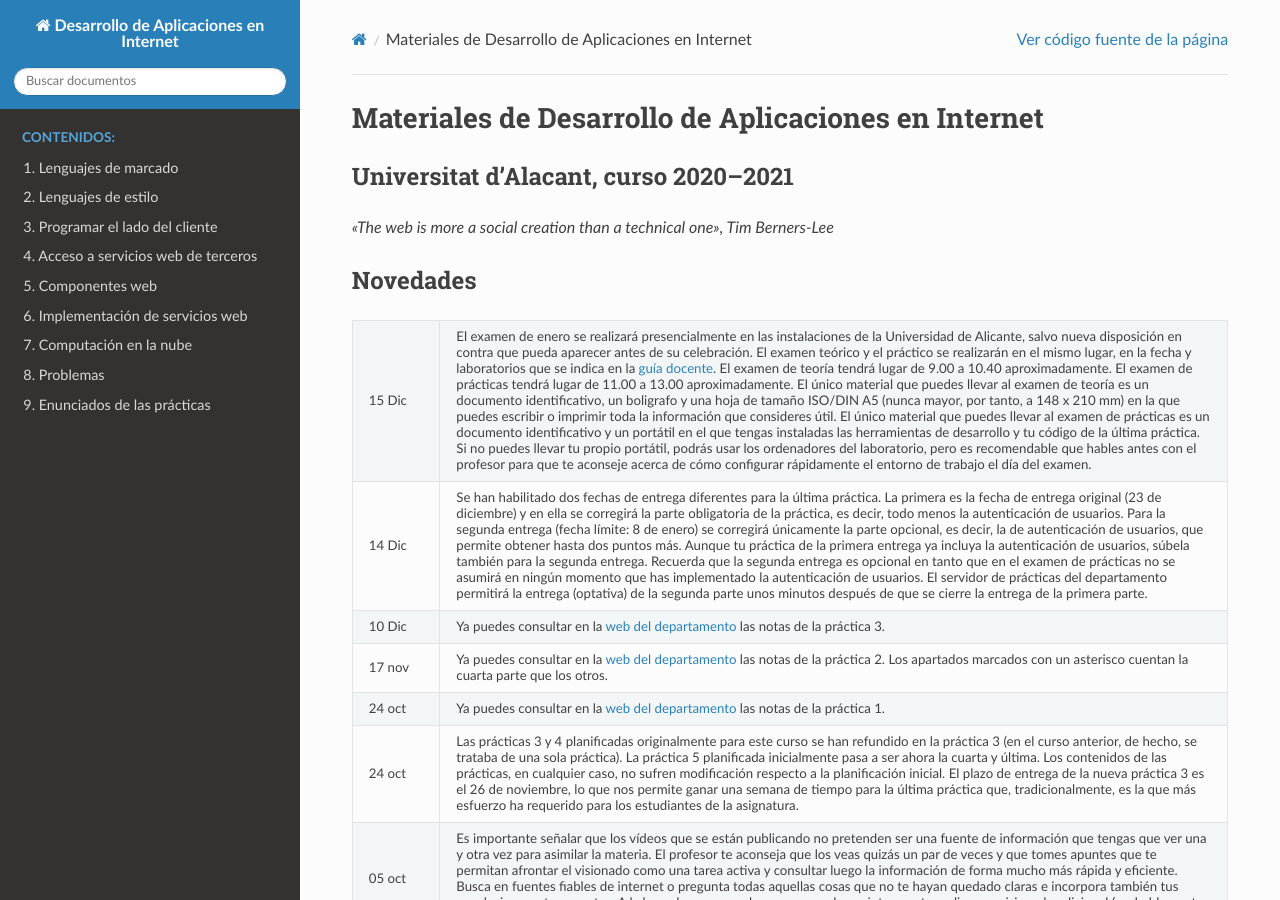
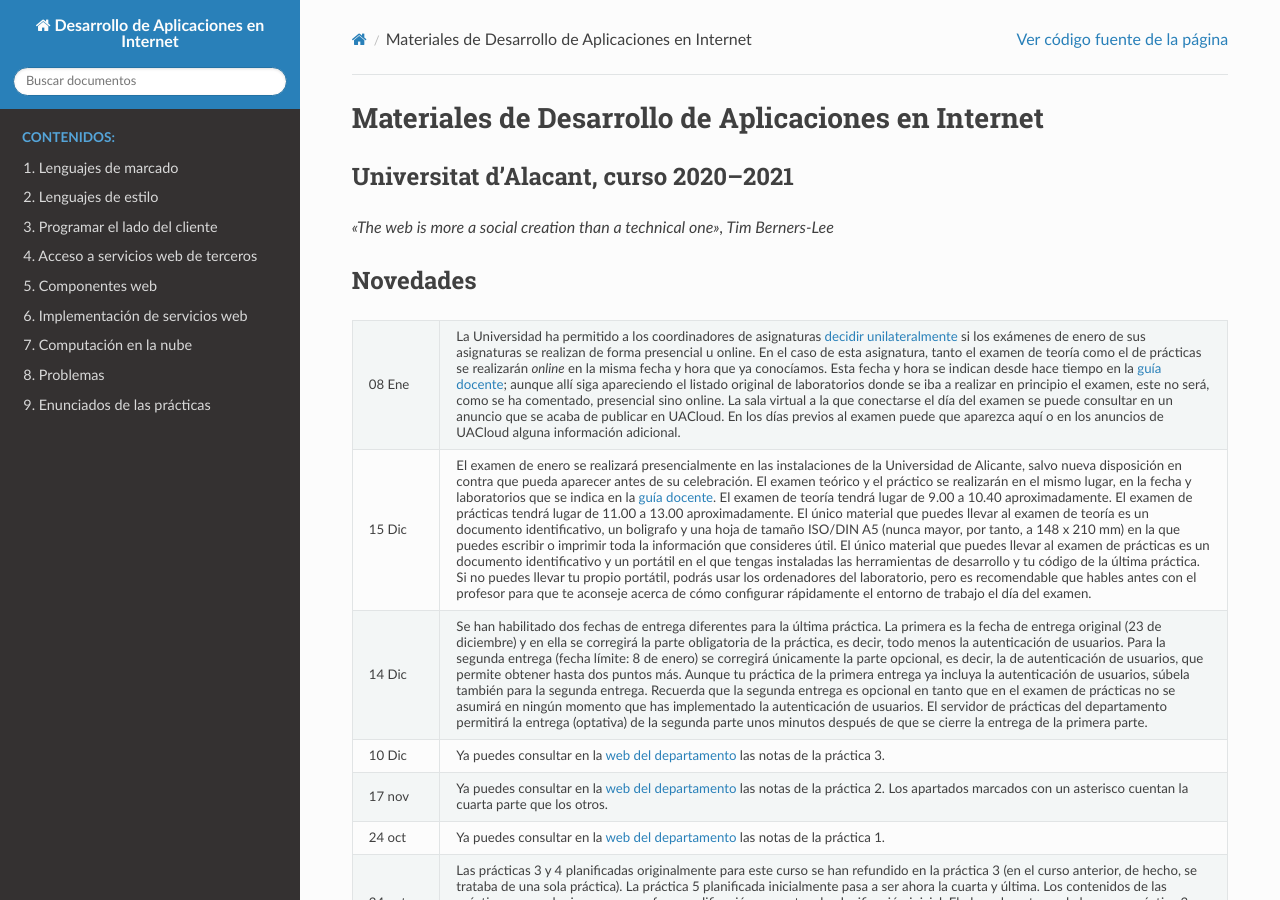
Before and after one commit to jaspock/dai2021, a Sphinx documentation site: the page built from docs/source/index.rst, in a window 1280 px wide and 900 px high. Built offline with Sphinx 7.4.7 and the Read the Docs theme 2.0.0, drawn with Linux system fonts in a browser that asks for light colours.

Commit message:
Anucio sobre examen de enero.

```diff
--- a/docs/source/index.rst
+++ b/docs/source/index.rst
@@ -26,6 +26,8 @@ Novedades
     :header-rows: 0
     :class: tablita
 
+    * - 08 Ene
+      - La Universidad ha permitido a los coordinadores de asignaturas `decidir unilateralmente`_ si los exámenes de enero de sus asignaturas se realizan de forma presencial u online. En el caso de esta asignatura, tanto el examen de teoría como el de prácticas se realizarán *online* en la misma fecha y hora que ya conocíamos. Esta fecha y hora se indican desde hace tiempo en la `guía docente`_; aunque allí siga apareciendo el listado original de laboratorios donde se iba a realizar en principio el examen, este no será, como se ha comentado, presencial sino online. La sala virtual a la que conectarse el día del examen se puede consultar en un anuncio que se acaba de publicar en UACloud. En los días previos al examen puede que aparezca aquí o en los anuncios de UACloud alguna información adicional.
     * - 15 Dic
       - El examen de enero se realizará presencialmente en las instalaciones de la Universidad de Alicante, salvo nueva disposición en contra que pueda aparecer antes de su celebración. El examen teórico y el práctico se realizarán en el mismo lugar, en la fecha y laboratorios que se indica en la `guía docente`_. El examen de teoría tendrá lugar de 9.00 a 10.40 aproximadamente. El examen de prácticas tendrá lugar de 11.00 a 13.00 aproximadamente. El único material que puedes llevar al examen de teoría es un documento identificativo, un boligrafo y una hoja de tamaño ISO/DIN A5 (nunca mayor, por tanto, a 148 x 210 mm) en la que puedes escribir o imprimir toda la información que consideres útil. El único material que puedes llevar al examen de prácticas es un documento identificativo y un portátil en el que tengas instaladas las herramientas de desarrollo y tu código de la última práctica. Si no puedes llevar tu propio portátil, podrás usar los ordenadores del laboratorio, pero es recomendable que hables antes con el profesor para que te aconseje acerca de cómo configurar rápidamente el entorno de trabajo el día del examen.
     * - 14 Dic
@@ -50,7 +52,7 @@ Novedades
       - Ya está publicado el enunciado de la primera práctica. Las clases de teoría y prácticas comienzan el día 15 de septiembre.
 
 .. _`web del departamento`: https://www.dlsi.ua.es/alumnes/index.cgi?id=val
-
+.. _`decidir unilateralmente`: https://web.ua.es/es/vr-estudis/indicaciones/indicaciones-e-informacion-de-interes-sobre-la-modalidad-de-examen-en-la-convocatoria-c2.html
 
 .. _label-actividades:
 
```
